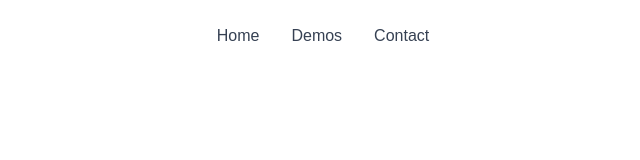
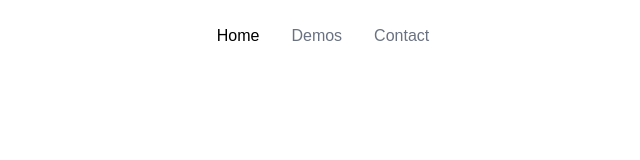
Before and after one commit to adamlukeelliott/portfolio, a Next.js app: page / in a window 1280 px wide. Shown: the top 160 px of the page, without its empty margins (317-957 px from the left). Built offline with nearby package versions, Linux system fonts and the light colour scheme.

Commit message:
Light theme tweaks

```diff
--- a/src/app/modules/footer.tsx
+++ b/src/app/modules/footer.tsx
@@ -7,7 +7,7 @@ export default function Footer() {
         <div className="w-full h-auto flex items-center justify-center gap-2 flex-wrapflex flex-wrap items-center mb-6 text-sm font-medium text-gray-500 sm:mb-0 dark:text-gray-400">
           <a
             href="https://www.linkedin.com/in/adam-elliott-4b8526166/"
-            className="shadow-lg/40 p-2 rounded-lg flex items-center border dark:border-gray-300 justify-center transition-all duration-500 hover:border-gray-100 hover:bg-gray-100 hover:text-black"
+            className="shadow-lg/40 p-2 rounded-lg flex items-center border dark:border-gray-300 justify-center transition-all duration-500 dark:hover:border-gray-100 hover:bg-gray-100 hover:text-black"
           >
             <svg
               xmlns="http://www.w3.org/2000/svg"
@@ -20,7 +20,7 @@ export default function Footer() {
           </a>
           <a
             href="https://github.com/adamlukeelliott"
-            className="shadow-lg/40 p-2 rounded-lg flex items-center border dark:border-gray-300 justify-center transition-all duration-500 hover:border-gray-100 hover:bg-gray-100 hover:text-black"
+            className="shadow-lg/40 p-2 rounded-lg flex items-center border dark:border-gray-300 justify-center transition-all duration-500 dark:hover:border-gray-100 hover:bg-gray-100 hover:text-black"
           >
             <svg
               xmlns="http://www.w3.org/2000/svg"
--- a/src/app/modules/navbar.tsx
+++ b/src/app/modules/navbar.tsx
@@ -25,7 +25,7 @@ export default function Navbar() {
               <li>
                 <a
                   href="/"
-                  className="dark:aria-[current=page]:text-white transition-all block py-2 pr-4 pl-3 text-gray-700 border-b border-gray-800 hover:bg-gray-50 lg:hover:bg-transparent lg:border-0 lg:hover:text-primary-700 lg:p-0 dark:text-gray-400 lg:dark:hover:text-white dark:hover:bg-gray-700 dark:hover:text-white lg:dark:hover:bg-transparent dark:border-gray-700"
+                  className="aria-[current=page]:text-black dark:aria-[current=page]:text-white transition-all block py-2 pr-4 pl-3 text-gray-500 hover:text-black border-b border-gray-800 hover:bg-gray-50 lg:hover:bg-transparent lg:border-0 lg:hover:text-primary-700 lg:p-0 dark:text-gray-400 lg:dark:hover:text-white dark:hover:bg-gray-700 dark:hover:text-white lg:dark:hover:bg-transparent dark:border-gray-700"
                   data-navlink
                 >
                   Home
@@ -34,18 +34,18 @@ export default function Navbar() {
               <li>
                 <div className="relative inline-block text-left group">
                   <span
-                    className="dark:aria-[current=page]:text-white transition-all block py-2 pr-4 pl-3 text-gray-700 border-b border-gray-800 hover:bg-gray-50 lg:hover:bg-transparent lg:border-0 lg:hover:text-primary-700 lg:p-0 dark:text-gray-400 lg:dark:hover:text-white dark:hover:bg-gray-700 dark:hover:text-white lg:dark:hover:bg-transparent dark:border-gray-700"
+                    className="aria-[current=page]:text-black dark:aria-[current=page]:text-white transition-all block py-2 pr-4 pl-3 text-gray-500 hover:text-black border-b border-gray-800 hover:bg-gray-50 lg:hover:bg-transparent lg:border-0 lg:hover:text-primary-700 lg:p-0 dark:text-gray-400 lg:dark:hover:text-white dark:hover:bg-gray-700 dark:hover:text-white lg:dark:hover:bg-transparent dark:border-gray-700"
                     data-navlink
                   >
                     Demos
                   </span>
 
-                  <div className="absolute left-1/2 -translate-x-1/2 mt-2 w-48 bg-white dark:bg-gray-800 border border-gray-800 rounded shadow-lg opacity-0 group-hover:opacity-100 invisible group-hover:visible transition-all duration-200 z-50">
-                    <ul className="py-1 text-center hover:bg-gray-700 transition">
+                  <div className="absolute left-1/2 -translate-x-1/2 mt-2 w-48 bg-white dark:bg-gray-800 border border-gray-400 rounded shadow-lg opacity-0 group-hover:opacity-100 invisible group-hover:visible transition-all duration-200 z-50">
+                    <ul className="py-1 text-center hover:bg-gray-200 dark:hover:bg-gray-700 transition">
                       <li>
                         <a
                           href="/password-checker"
-                          className="dark:aria-[current=page]:text-white block px-4 py-2 appearance-none text-gray-400"
+                          className="aria-[current=page]:text-black dark:aria-[current=page]:text-white block px-4 py-2 appearance-none text-gray-400"
                           data-navlink
                         >
                           Password Checker
@@ -58,7 +58,7 @@ export default function Navbar() {
               <li>
                 <a
                   href="#"
-                  className="dark:aria-[current=page]:text-white transition-all block py-2 pr-4 pl-3 text-gray-700 border-b border-gray-100 hover:bg-gray-50 lg:hover:bg-transparent lg:border-0 lg:hover:text-primary-700 lg:p-0 dark:text-gray-400 lg:dark:hover:text-white dark:hover:bg-gray-700 dark:hover:text-white lg:dark:hover:bg-transparent dark:border-gray-700"
+                  className="aria-[current=page]:text-black dark:aria-[current=page]:text-white transition-all block py-2 pr-4 pl-3 text-gray-500 hover:text-black border-b border-gray-100 hover:bg-gray-50 lg:hover:bg-transparent lg:border-0 lg:hover:text-primary-700 lg:p-0 dark:text-gray-400 lg:dark:hover:text-white dark:hover:bg-gray-700 dark:hover:text-white lg:dark:hover:bg-transparent dark:border-gray-700"
                   data-navlink
                 >
                   Contact
```
